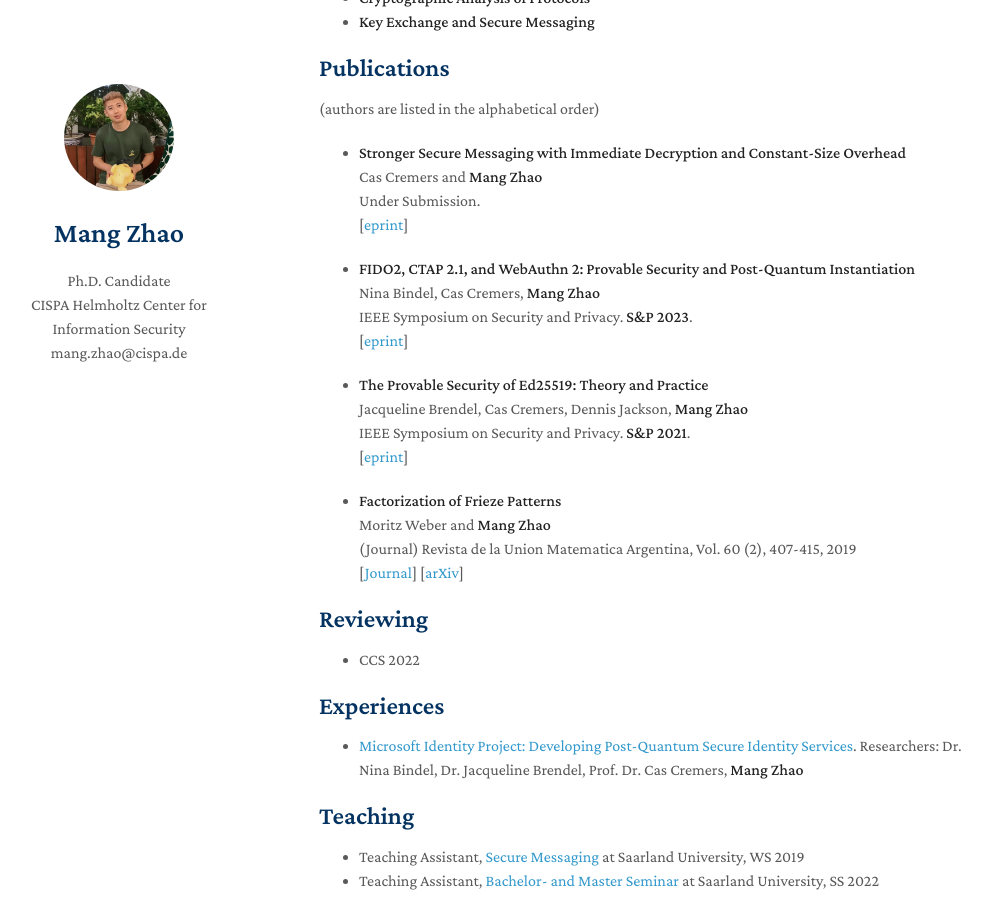
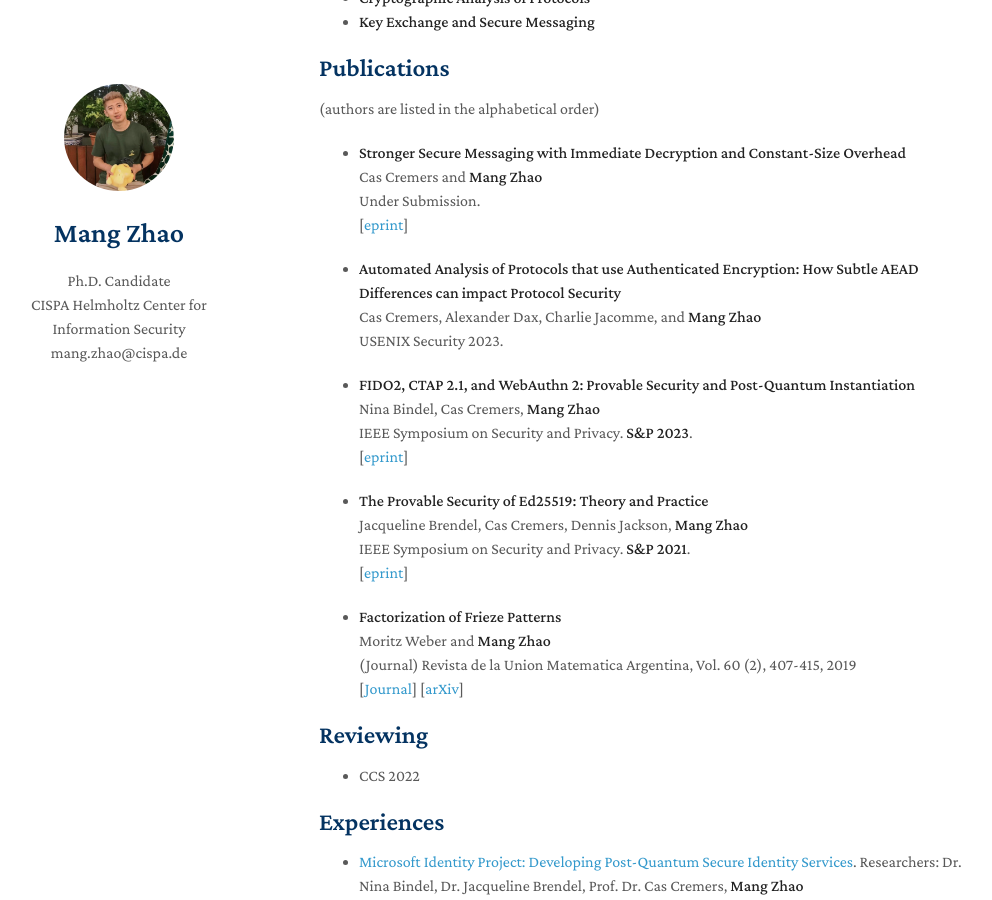
Before and after one commit to 422256579/myHomepage, a Jekyll site: the page built from index.md, in a window 1280 px wide and 900 px high, scrolled down 323 px. Shown: the whole window, without its empty margins (151-1143 px from the left). Built offline with Jekyll 4.4.1, drawn with Linux system fonts in a browser that asks for light colours; nearby versions of some CDN libraries; a style sheet for code colours, icons or effects is not loaded.

Commit message:
added AEAD in usenix23

```diff
--- a/index.md
+++ b/index.md
@@ -24,6 +24,13 @@ I am currently a Ph.D. student in Computer Science at CISPA - Helmholtz Center f
   Under Submission.
   <br>
   [[eprint](https://eprint.iacr.org/2022/1481)]
+
+- **Automated Analysis of Protocols that use Authenticated Encryption: How Subtle AEAD Differences can impact Protocol Security**
+  <br>
+  Cas Cremers, Alexander Dax, Charlie Jacomme, and **Mang Zhao**
+  <br>
+  USENIX Security 2023.
+  <br>
 
 - **FIDO2, CTAP 2.1, and WebAuthn 2: Provable Security and Post-Quantum Instantiation**
   <br>
```
